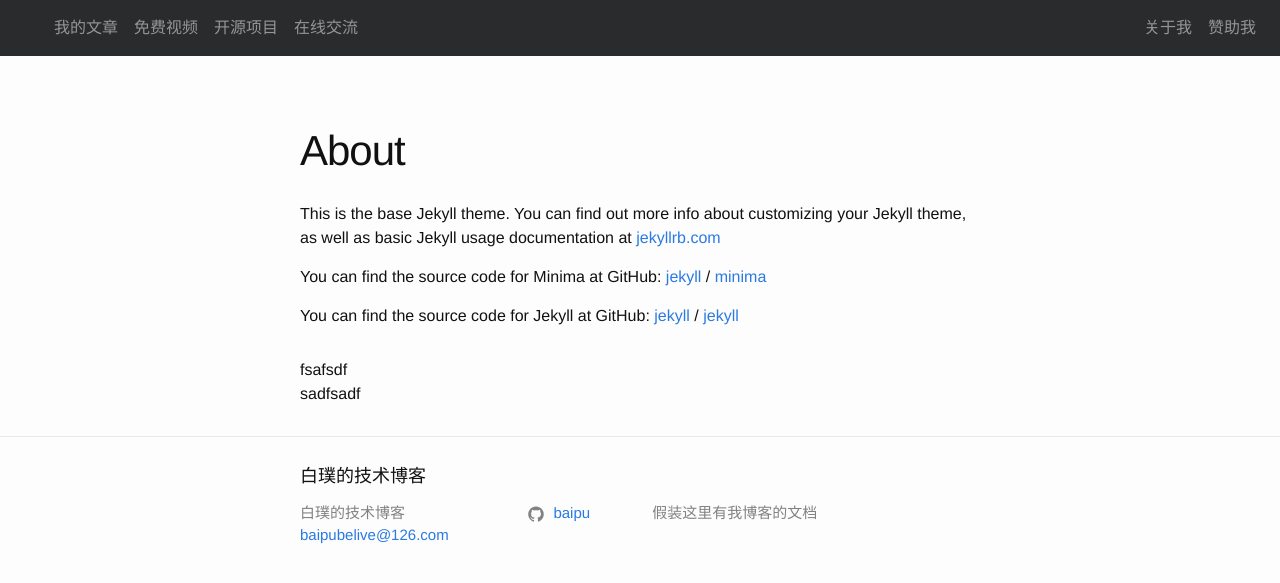
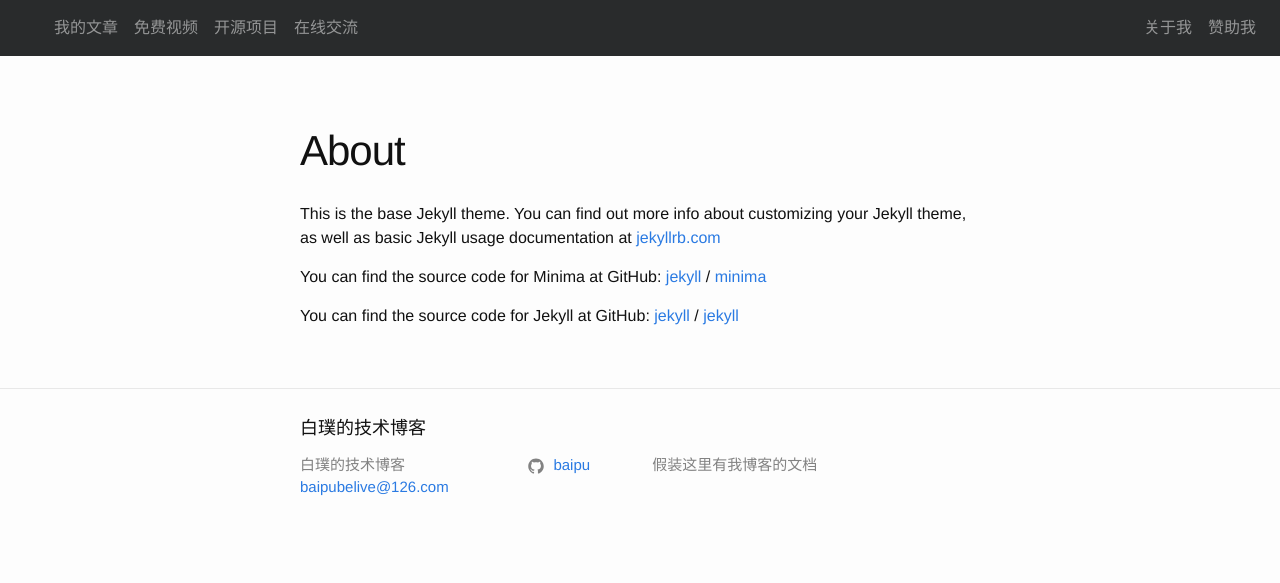
Before and after one commit to baipu/bai.github.io, a Jekyll site: the page built from about.md, in a window 1280 px wide. Shown: the top 583 px of the page. Built offline with Jekyll 4.4.1, drawn with Linux system fonts in a browser that asks for light colours; comment, search, counter and statistics services are not loaded.

Commit message:
disqus_comments的处理

```diff
--- a/_includes/disqus_comments.html
+++ b/_includes/disqus_comments.html
@@ -1,7 +1,6 @@
-{{page.comments}}
+
 {% if page.comments != false and jekyll.environment == "production" %}
-  <div id="disqus_thread">fsafsdf</div>
-  sadfsadf
+  <div id="disqus_thread"></div>
   <script>
     var disqus_config = function () {
       this.page.url = 'https://baipu.github.io{{ page.url  }}';
--- a/_layouts/page.html
+++ b/_layouts/page.html
@@ -11,6 +11,3 @@ layout: default
   </div>
 
 </article>
-  {% if site.disqus.shortname %}
-    {% include disqus_comments.html %}
-  {% endif %}
```
